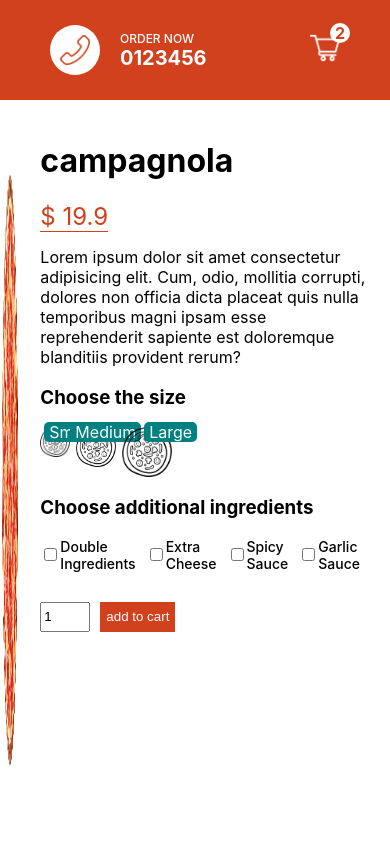
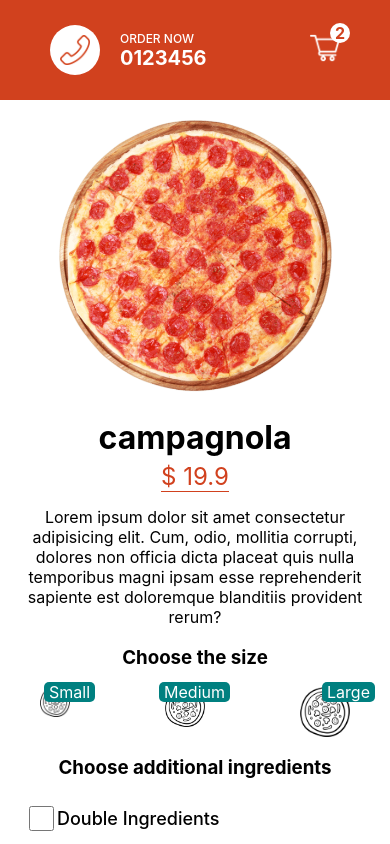
Before and after one commit to MohcineDev/next-recipe-app, a Next.js app: page /product/1 in a window 390 px wide. Shown: the top 844 px of the page. Built offline with nearby package versions, Linux system fonts and the light colour scheme.

Commit message:
responsive style

```diff
--- a/styles/Product.module.css
+++ b/styles/Product.module.css
@@ -92,3 +92,44 @@
     font-weight: 500;
     cursor: pointer;
 }
+
+@media screen and (max-width:480px) {
+    .container {
+        height: auto;
+        text-align: center;
+        flex-direction: column;
+
+        margin-top: 20px;
+    }
+
+    .imgContainer {
+        width: 70vw;
+        height: 70vw;
+    }
+    .title{
+        margin: 5px;
+    }
+    .sizes{
+        width: 100%;
+        padding: 0 20px;
+    }
+
+    .ingredients{
+        flex-direction: column;
+    }
+    .option{
+        margin: 5px;
+        font-size: 18px;
+    }
+
+    .checkbox{
+        width: 25px;
+        height: 25px;
+    }
+    .quantity, .button{
+        height: 50px;
+        padding: 10px 10px;
+    }
+
+
+}
```
